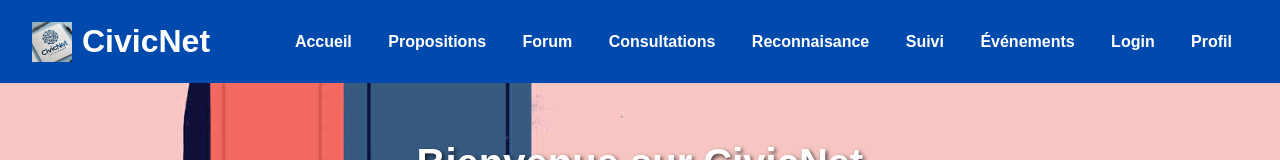
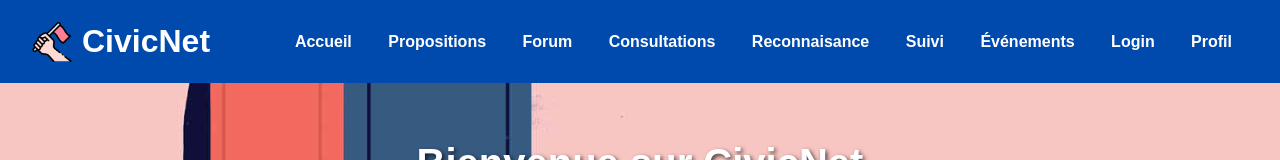
Before and after one commit to ArTranArt/CivicNet, a website: page CivicNet/frontend/index.html in a window 1280 px wide. Shown: the top 160 px of the page. Drawn offline with Linux system fonts and the light colour scheme.

Commit message:
nouveau logo civicnet

```diff
--- a/CivicNet/frontend/header.html
+++ b/CivicNet/frontend/header.html
@@ -1,6 +1,6 @@
 <header>
   <div class="logo">
-    <img src="/assets/logo.jpeg" alt="AgoraNum" />
+    <img src="/assets/4697314.png" alt="AgoraNum" />
     <h1>CivicNet</h1>
   </div>
   <nav>
```
Also changed, not shown: CivicNet/frontend/assets/4697314.png (added).
